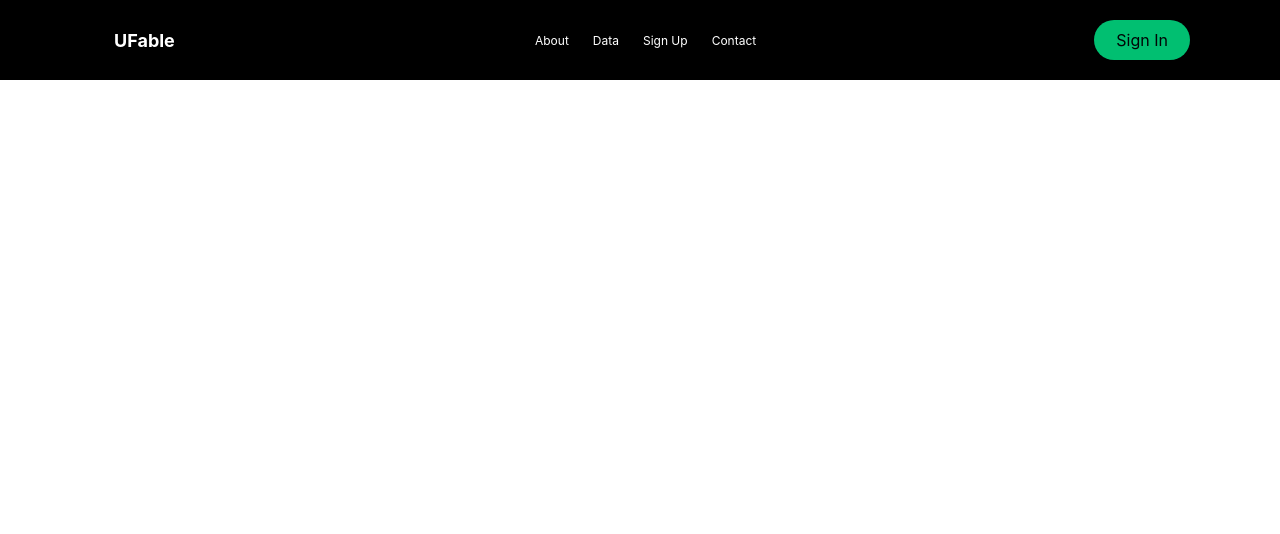
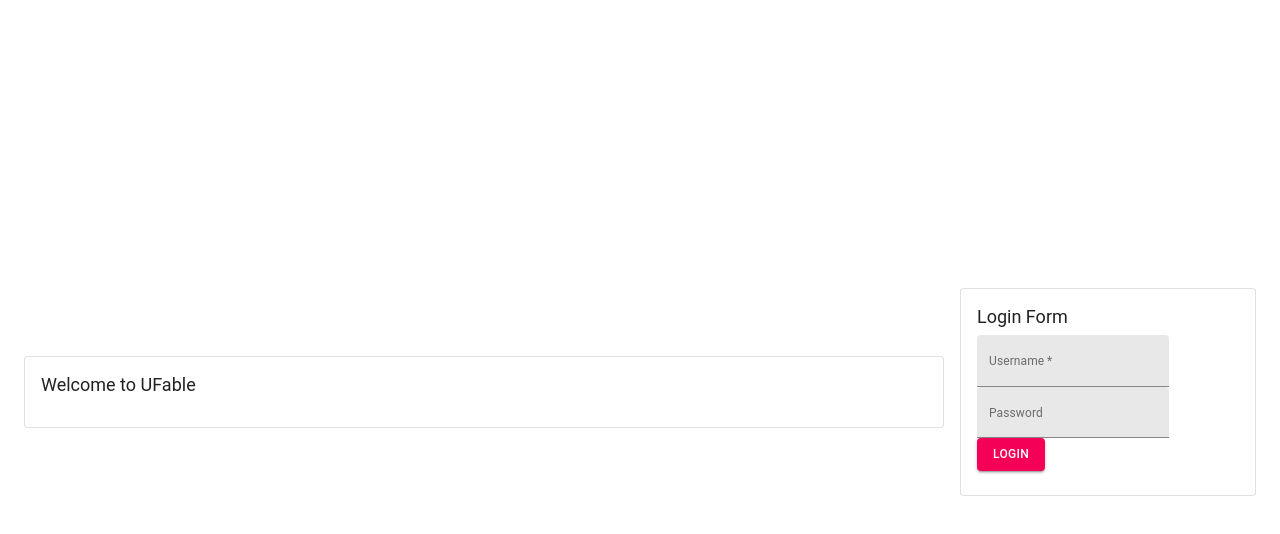
Before and after one commit to artfct/ufable-frontend, a React (Create React App) app: page / in a window 1280 px wide. Shown: the top 534 px of the page. Built offline with nearby package versions, Linux system fonts and the light colour scheme.

Commit message:
skeletal design of login

```diff
--- a/src/App.js
+++ b/src/App.js
@@ -5,13 +5,11 @@ import ClubList from './components/clubList/ClubList'
 
 
 import './App.css';
-//import Navbar from './components/clubList/navbar/Navbar';
 import Sidenavbar from './components/clubList/sidenavbar/Sidenavbar';
 import ClubListFeed from './components/clubList/clubListFeed/ClubListFeed';
-import LoginPage from './components/loginPage/LoginPage';
+import LoginPage from './components/loginForm/LoginForm';
 import LandingPage from './components/landingPage/LandingPage';
-import Navbar from './components/navBar/Navbar';
-import Sidebar from './components/sideBar/Sidebar';
+import Home from './components/home/Home'
 
 function App() {
   return (
@@ -27,9 +25,7 @@ function App() {
           </Route>
 
           <Route path="/">
-            <Sidebar/>
-            <Navbar/>
-            <LandingPage/>
+            <Home/>
           </Route>
 
         </Switch>
--- /dev/null
+++ b/src/components/home/Home.js
@@ -0,0 +1,76 @@
+import React from 'react'
+import Navbar from '../navBar/Navbar'
+import Sidebar from '../sideBar/Sidebar'
+import LoginForm from '../loginForm/LoginForm';
+
+import Container from '@material-ui/core/Container';
+import Grid from '@material-ui/core/Grid';
+import Card from '@material-ui/core/Card'
+import CardContent from '@material-ui/core/CardContent';
+import Typography from '@material-ui/core/Typography';
+import TextField from '@material-ui/core/TextField';
+import Button from '@material-ui/core/Button';
+import Box from '@material-ui/core/Box';
+
+const Home = () => {
+    return (
+        <>
+           {/* <Sidebar/>
+           <Navbar/> */}
+           <Container>
+                <Grid container
+                    spacing={2}
+                    // direction="column"
+                    alignItems="center"
+                    justify="center"
+                    style={{ minHeight: '100vh' }}>
+                    <Grid item xs={9}>
+                        <Card variant="outlined">
+                            <CardContent>
+                                <Typography variant="h5" component="h2" gutterBottom>
+                                Welcome to UFable
+                                </Typography>
+                            </CardContent>
+                        </Card>
+                    </Grid>
+                    <Grid item xs={3}>
+                        <Card variant ="outlined">
+                            <CardContent>
+
+                                <Typography variant="h5" component="h2" gutterBottom>
+                                Login Form
+                                </Typography>
+                                <form>
+                                    <Grid  item xs={12}>
+                                        <TextField
+                                            required
+                                            id="outlined-required"
+                                            label="Username"
+                                            variant="filled"
+                                        />
+                                    </Grid>
+                                    <Grid>
+                                        <TextField
+                                            id="filled-password-input"
+                                            label="Password"
+                                            type="password"
+                                            autoComplete="current-password"
+                                            variant="filled"
+                                        />
+                                    </Grid>
+                                    <Grid width="100%" item xs={12} >
+                                        <Button  width="100%" variant="contained" color="secondary">
+                                            Login
+                                        </Button>
+                                    </Grid>
+                                </form>
+                            </CardContent>
+                        </Card>
+                    </Grid>
+                </Grid>
+            </Container>
+        </>
+    )
+}
+
+export default Home;
--- a/src/components/loginPage/LoginPage.js
+++ b/src/components/loginForm/LoginForm.js
@@ -1,6 +1,6 @@
 import React from 'react'
 
-function LoginPage() {
+function LoginForm() {
     return (
         <form>
             <label>
@@ -18,4 +18,4 @@ function LoginPage() {
     )
 }
 
-export default LoginPage
+export default LoginForm
```
